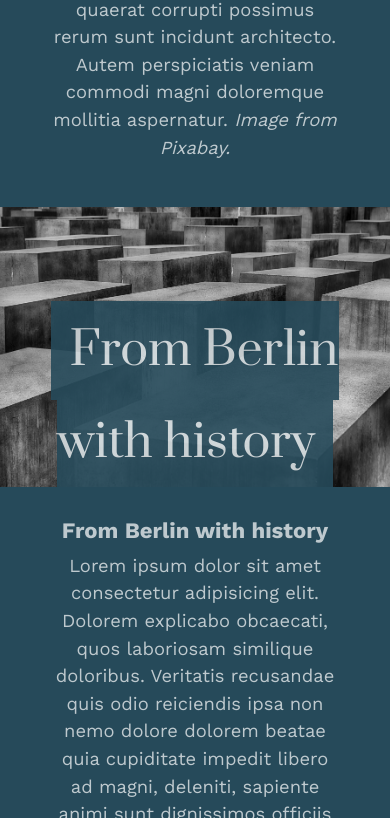
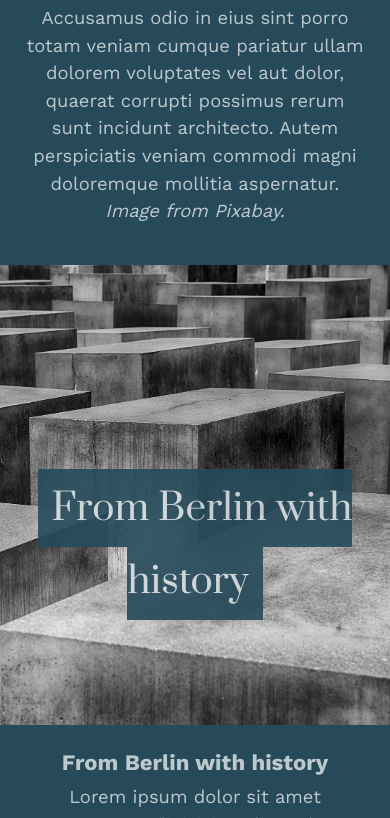
Before and after one commit to mira-oamk-h2c/course_work_bootstrap, a plain HTML site: page parallax_me.html in a window 390 px wide. Shown: the part 1182-2000 px from the top of the page. Drawn offline with nearby package versions, Linux system fonts and the light colour scheme.

Commit message:
fixes on parallax responsivity

```diff
--- a/css/parallax.css
+++ b/css/parallax.css
@@ -2,7 +2,8 @@
 https://www.w3schools.com/howto/howto_css_parallax.asp
 */
 
-body, html {
+body,
+html {
   height: 100%; /* this is a must for parallax. */
 
   /* font-family: Tahoma, Arial, sans-serif; */
@@ -18,20 +19,21 @@ body, html {
   background-position: center;
   background-repeat: no-repeat;
   background-size: cover;
+  max-width: 100vw;
 }
 
 #bgimg-1 {
-  background-image: url("../img/berlin-wall-50727_fix.jpg");
+  background-image: url('../img/berlin-wall-50727_fix.jpg');
   height: 60%;
 }
 
 #bgimg-2 {
-  background-image: url("../img/brandenburger-tor-201939_1920_fix.jpg");
+  background-image: url('../img/memorial-1621728_1920.jpg');
   height: 60%;
 }
 
 #bgimg-3 {
-  background-image: url("../img/castle-4499689_1920_fix.jpg");
+  background-image: url('../img/castle-4499689_1920_fix.jpg');
   height: 60%;
 }
 
@@ -75,21 +77,70 @@ body, html {
 /* Turn off parallax scrolling for all tablets and phones.
 Increase/decrease the pixels if needed. Test what is the proper value
 for your larger screens and smaller screens. */
-@media screen and (max-width: 375px) {
+
+@media screen and (max-width: 1024px) {
+
   .parallax {
     background-attachment: scroll;
-    }
-
-    .text {
-        padding: 24px;
   }
 
   .parallax-footer {
     padding: 0;
   }
 
+}
+
+@media screen and (max-width: 768px) {
+
   .caption {
-      top: 38%;
+    top: 43%;
+  }
+
+  .caption span.border {
+    font-size: 2em;
+    padding: 14px;
+  }
+
+  #bgimg-1,
+  #bgimg-2,
+  #bgimg-3 {
+    height: 38%;
+  }
+
+  .parallax-footer {
+    padding: 0;
+  }
+
+}
+
+@media screen and (max-width: 640px) {
+  .text {
+    padding: 24px;
+  }
+
+  .caption {
+    top: 45%;
+  }
+
+  #bgimg-1,
+  #bgimg-2,
+  #bgimg-3 {
+    height: 23%;
+  }
+
+  .parallax-footer {
+    padding: 0;
+  }
+
+}
+
+@media screen and (max-width: 375px) {
+  .text {
+    padding: 24px;
+  }
+
+  .caption {
+    top: 45%;
   }
 
   .caption span.border {
@@ -97,44 +148,14 @@ for your larger screens and smaller screens. */
     padding: 6px 10px;
   }
 
-    #bgimg-2 {
-      background-image: url("../img/memorial-1621728_1920.jpg");
+  #bgimg-1,
+  #bgimg-2,
+  #bgimg-3 {
+    height: 10%;
   }
-
-    #bgimg-1, #bgimg-2, #bgimg-3 {
-      height: 180px;
-    }
-
-}
-
-@media screen and (max-width: 768px) {
-  .parallax {
-      background-attachment: scroll;
-  }
-
-/*   .text {
-      padding: 24px;
-  } */
 
   .parallax-footer {
     padding: 0;
   }
 
-  .caption {
-    top: 35%;
 }
-
-/*   .caption span.border {
-    font-size: 1.15em;
-    padding: 6px 10px;
-  } */
-
-  #bgimg-2 {
-    background-image: url("../img/memorial-1621728_1920.jpg");
-  }
-
-  #bgimg-1, #bgimg-2, #bgimg-3 {
-    height: 280px;
-  }
-
-}
```
Lines whose indentation alone changed are shown as unchanged.
